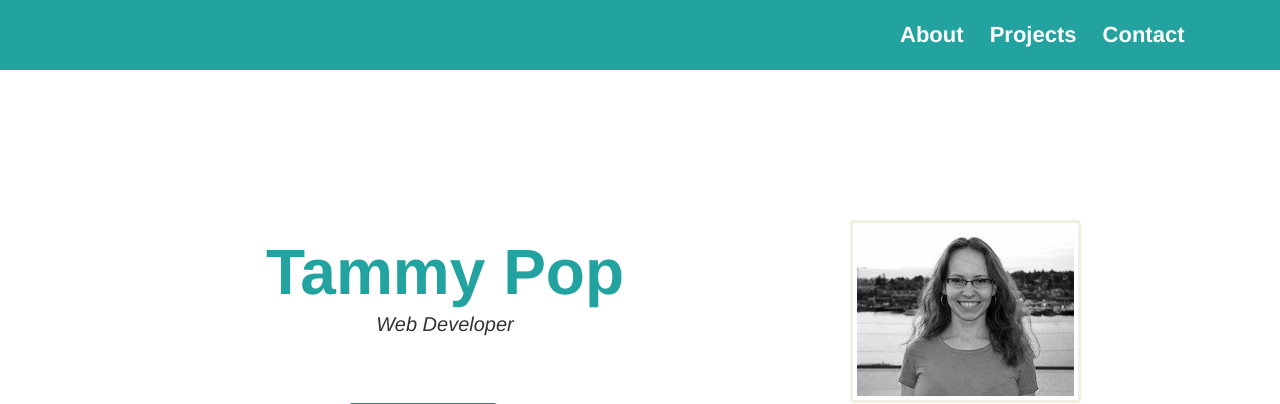
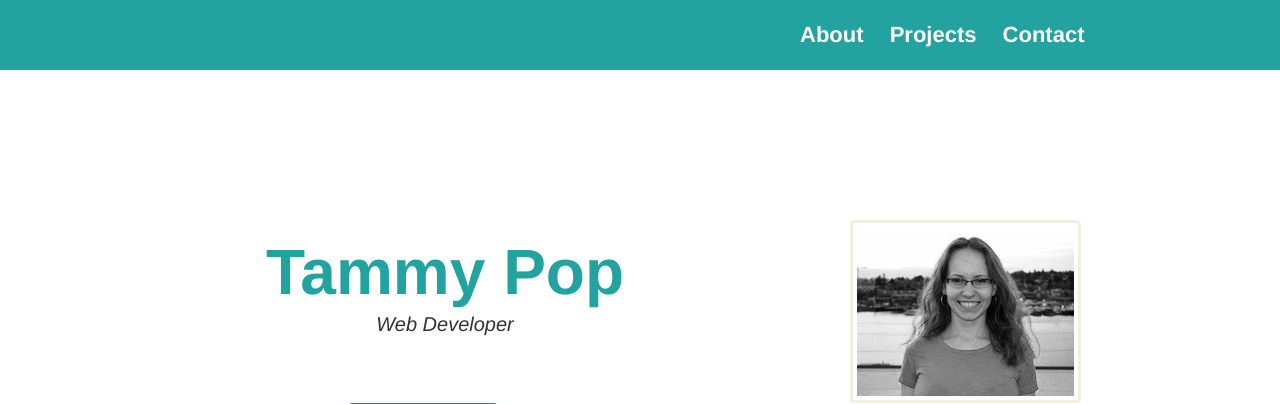
Before and after one commit to smurfik/personal-website-flask, a Flask app: page / in a window 1280 px wide. Shown: the top 404 px of the page. Run offline with Flask 2, Linux system fonts and the light colour scheme; some libraries are stand-ins or nearby versions.

Commit message:
adjust the size of #nav

```diff
--- a/static/css/main.css
+++ b/static/css/main.css
@@ -17,7 +17,7 @@ body {
 	}
 
 #nav {
-  margin-left: 900px;
+  margin-left: 62.5%;
   margin-top: 19px;
   word-spacing: 20px;
   font-weight: 600;
```
